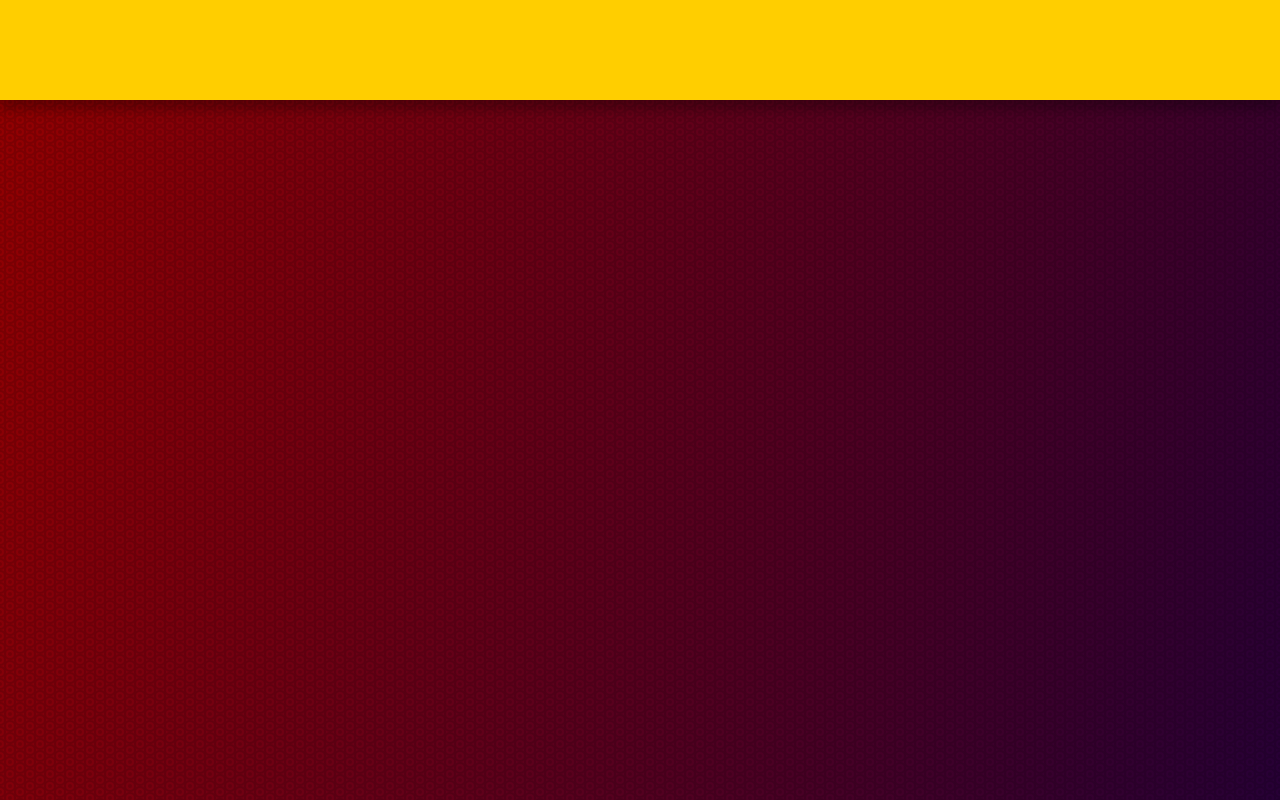
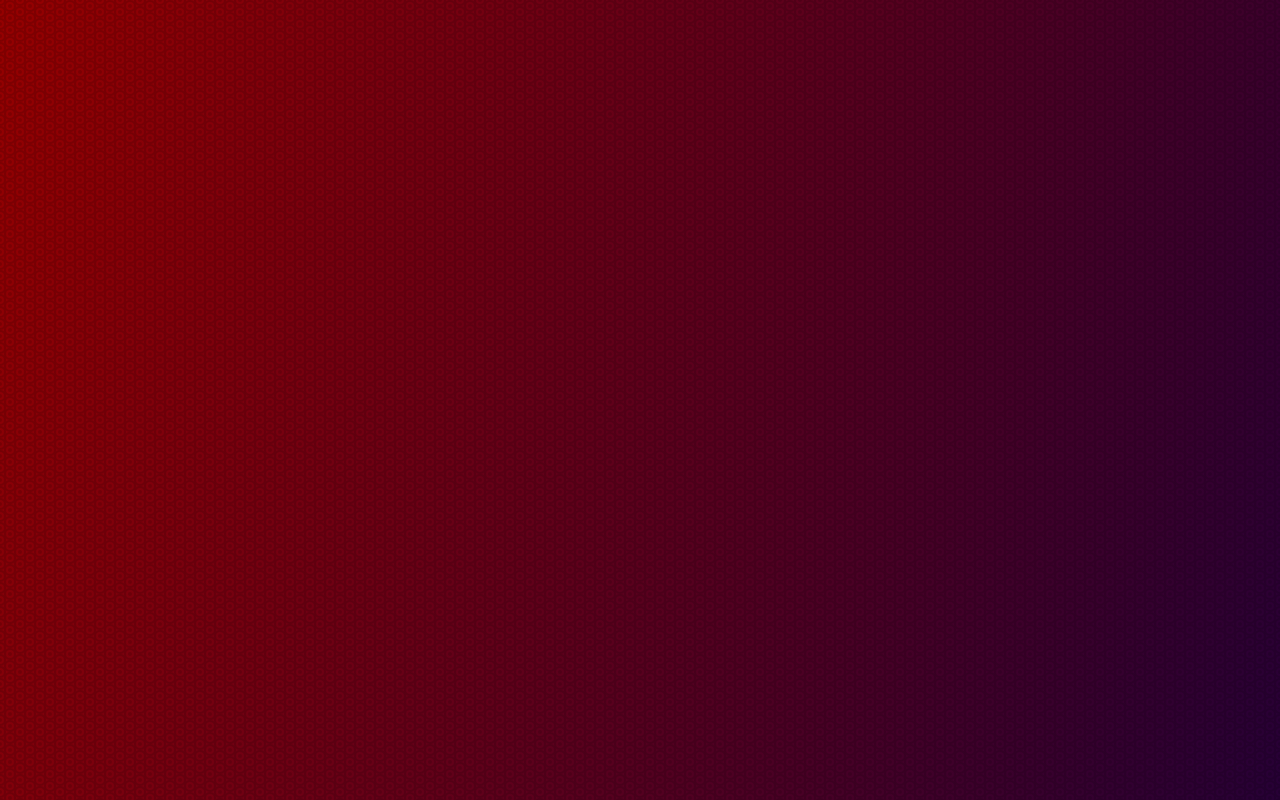
Before and after one commit to shaywan/website, a Gatsby site: page / in a window 1280 px wide. Built offline with nearby package versions, Linux system fonts and the light colour scheme; Gatsby itself is replaced by a stand-in of ours.

Commit message:
Remove header

```diff
--- a/src/components/layout.js
+++ b/src/components/layout.js
@@ -19,7 +19,6 @@ const Layout = ({ children }) => {
 
   const renderLayout = (data) => (
     <div className="wrapper">
-      <Header siteTitle={data.site.siteMetadata.title} />
       <main>{children}</main>
     </div>
   );
```
